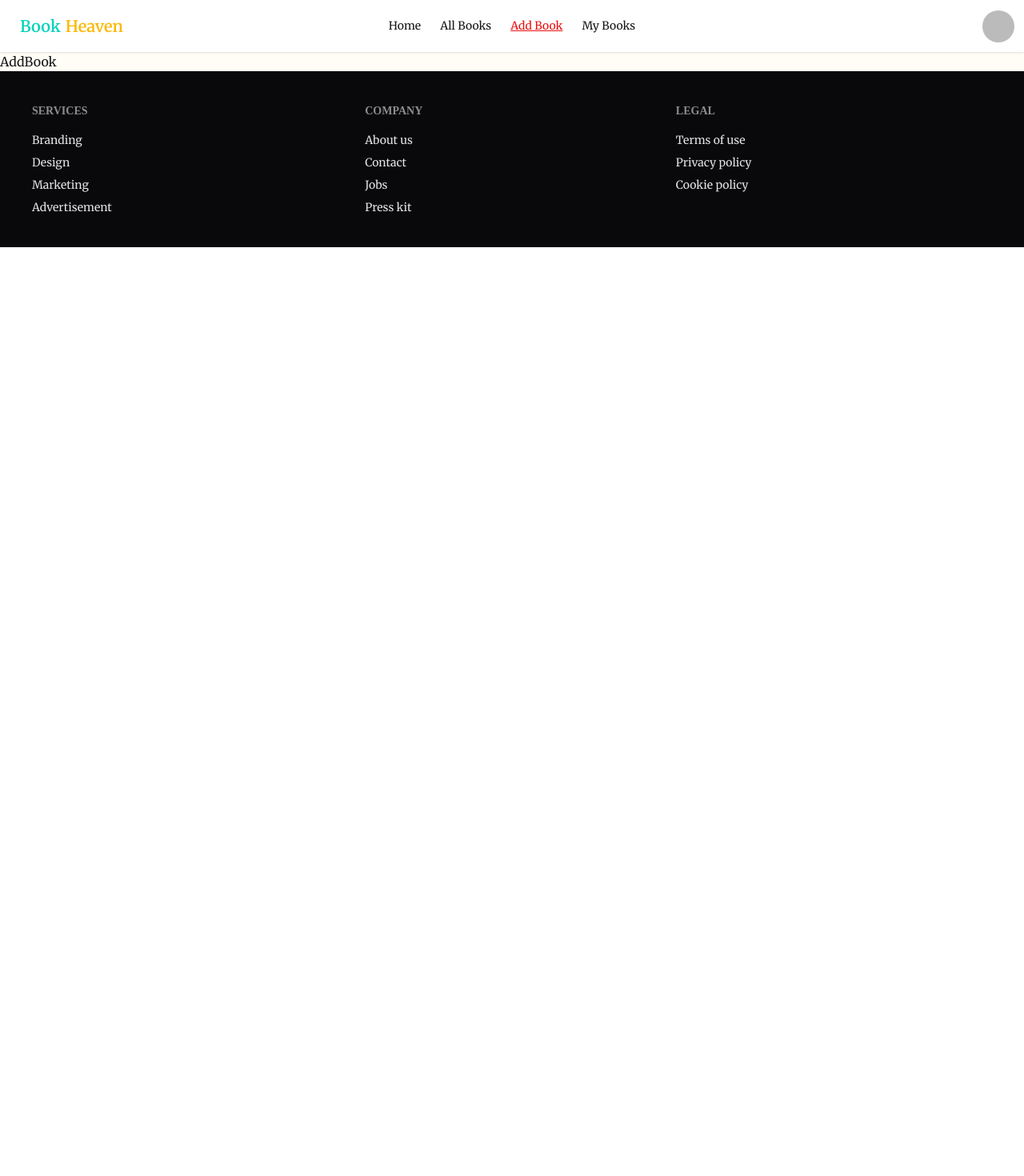
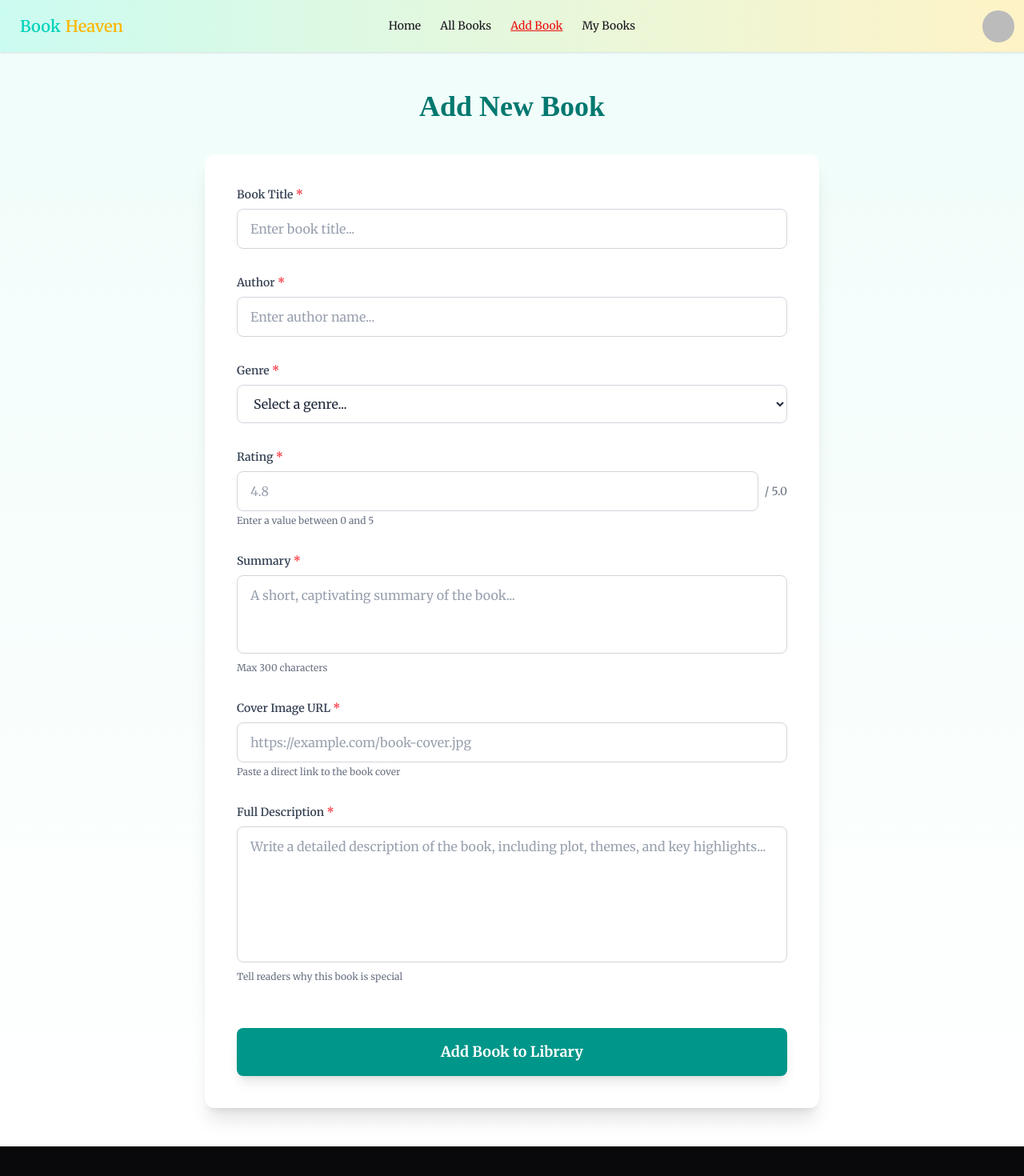
Before and after one commit to AI-Akash11/Book-Heaven-Client, a React (Vite) app: page /add-book in a window 1280 px wide. Shown: the top 1470 px of the page at 80% size. Before the commit the page ends 800 px from the top, so only its background shows below. Built offline with nearby package versions, Linux system fonts and the light colour scheme; no server answers; sample sign-in values are in the browser's storage; a web font is replaced by a local one.

Commit message:
added Add-Book page

```diff
--- a/src/components/LatestBooks.jsx
+++ b/src/components/LatestBooks.jsx
@@ -77,13 +77,13 @@ const LatestBooks = () => {
                   <img
                     src={cover}
                     alt={title}
-                    className="w-[80%] object-cover rounded-lg"
+                    className="w-[80%] max-h-[420px] object-cover rounded-lg"
                     onError={(e) => (e.target.src = "https://via.placeholder.com/200x280?text=No+Image")}
                   />
                 </div>
 
                 {/* Book Info - Takes remaining space */}
-                <div className="flex-1 space-y-2">
+                <div className="flex-1 flex flex-col justify-end space-y-2">
                   <h3 className="font-semibold text-lg text-gray-900 line-clamp-2 leading-tight">
                     {title}
                   </h3>
--- a/src/components/Navbar.jsx
+++ b/src/components/Navbar.jsx
@@ -33,7 +33,7 @@ const Navbar = () => {
     </>
   );
   return (
-    <div className="navbar bg-base-100 shadow-sm">
+    <div className="navbar bg-linear-to-r from-teal-100 to-amber-100 shadow-sm">
       <div className="navbar-start">
         <div className="dropdown">
           <div tabIndex={0} role="button" className="btn btn-ghost lg:hidden">
--- a/src/pages/AddBook.jsx
+++ b/src/pages/AddBook.jsx
@@ -1,11 +1,208 @@
-import React from 'react';
+import React, { useContext } from 'react';
+import { format } from 'date-fns';
+import useAxios from '../hooks/useAxios';
+import { AuthContext } from '../context/AuthContext';
+import toast from 'react-hot-toast';
 
 const AddBook = () => {
-    return (
-        <div>
-            AddBook
+    const {user} = useContext(AuthContext)
+
+    const axios = useAxios()
+
+
+    const handleAddBook = (e)=>{
+        e.preventDefault();
+        const form= e.target;
+
+        const title = form.title.value;
+        const author = form.author.value;
+        const genre = form.genre.value;
+        const rating = form.rating.value;
+        const summary = form.summary.value;
+        const description = form.description.value;
+        const coverImage = form.cover_image.value;
+        const userEmail = user.email;
+        const userName = user.displayName;
+        const created_at = format(new Date(), "yyyy-MM-dd'T'HH:mm:ss'Z'")
+
+        const bookData = {
+      title,
+      author,
+      genre,
+      rating: parseFloat(rating),
+      summary,
+      description,
+      coverImage,
+      userEmail,
+      userName,
+      created_at,
+    };
+    // console.log(bookData)
+
+
+    axios
+    .post("/books",bookData)
+    .then((data)=>{
+        console.log(data.data);
+
+        if(data.data.insertId){
+            toast.success("Book created successfully")
+        }
+    })
+    .catch(err =>{
+        console.log(err)
+    })
+    form.reset();
+    }
+  return (
+    <div className="min-h-screen bg-linear-to-b from-teal-50 to-white py-12">
+      <div className="container mx-auto px-4">
+        <div className="max-w-3xl mx-auto">
+          {/* Page Title */}
+          <h1 className="text-3xl md:text-4xl font-bold text-center text-teal-700 mb-10">
+            Add New Book
+          </h1>
+
+          {/* Form Card */}
+          <div className="bg-white rounded-xl shadow-xl p-8 md:p-10">
+            <form onSubmit={handleAddBook} className="space-y-8">
+
+              {/* Title */}
+              <div>
+                <label htmlFor="title" className="block text-sm font-semibold text-gray-700 mb-2">
+                  Book Title <span className="text-red-500">*</span>
+                </label>
+                <input
+                required
+                name='title'
+                  type="text"
+                  id="title"
+                  placeholder="Enter book title..."
+                  className="w-full px-4 py-3 border border-gray-300 rounded-lg focus:ring-2 focus:ring-teal-500 focus:border-transparent outline-none transition text-gray-800 placeholder-gray-400"
+                />
+              </div>
+
+              {/* Author */}
+              <div>
+                <label htmlFor="author" className="block text-sm font-semibold text-gray-700 mb-2">
+                  Author <span className="text-red-500">*</span>
+                </label>
+                <input
+                required
+                name='author'
+                  type="text"
+                  id="author"
+                  placeholder="Enter author name..."
+                  className="w-full px-4 py-3 border border-gray-300 rounded-lg focus:ring-2 focus:ring-teal-500 focus:border-transparent outline-none transition text-gray-800 placeholder-gray-400"
+                />
+              </div>
+
+              {/* Genre */}
+              <div>
+                <label htmlFor="genre" className="block text-sm font-semibold text-gray-700 mb-2">
+                  Genre <span className="text-red-500">*</span>
+                </label>
+                <select
+                name='genre'
+                  id="genre"
+                  className="w-full px-4 py-3 border border-gray-300 rounded-lg focus:ring-2 focus:ring-teal-500 focus:border-transparent outline-none transition text-gray-800"
+                >
+                  <option value="">Select a genre...</option>
+                  <option value="Fantasy">Fantasy</option>
+                  <option value="Dark Fantasy">Dark Fantasy</option>
+                  <option value="Sci-Fi">Sci-Fi</option>
+                  <option value="Mystery">Mystery</option>
+                  <option value="Romance">Romance</option>
+                  <option value="Thriller">Thriller</option>
+                  <option value="Horror">Horror</option>
+                  <option value="Non-Fiction">Non-Fiction</option>
+                </select>
+              </div>
+
+              {/* Rating */}
+              <div>
+                <label htmlFor="rating" className="block text-sm font-semibold text-gray-700 mb-2">
+                  Rating <span className="text-red-500">*</span>
+                </label>
+                <div className="flex items-center gap-2">
+                  <input
+                  name='rating'
+                    type="number"
+                    id="rating"
+                    min="0"
+                    max="5"
+                    step="0.1"
+                    placeholder="4.8"
+                    className="w-full px-4 py-3 border border-gray-300 rounded-lg focus:ring-2 focus:ring-teal-500 focus:border-transparent outline-none transition text-gray-800 placeholder-gray-400"
+                  />
+                  <span className="text-sm text-gray-500 whitespace-nowrap">/ 5.0</span>
+                </div>
+                <p className="text-xs text-gray-500 mt-1">Enter a value between 0 and 5</p>
+              </div>
+
+              {/* Summary */}
+              <div>
+                <label htmlFor="summary" className="block text-sm font-semibold text-gray-700 mb-2">
+                  Summary <span className="text-red-500">*</span>
+                </label>
+                <textarea
+                required
+                name='summary'
+                  id="summary"
+                  rows="3"
+                  placeholder="A short, captivating summary of the book..."
+                  className="w-full px-4 py-3 border border-gray-300 rounded-lg focus:ring-2 focus:ring-teal-500 focus:border-transparent outline-none transition text-gray-800 placeholder-gray-400 resize-none"
+                ></textarea>
+                <p className="text-xs text-gray-500 mt-1">Max 300 characters</p>
+              </div>
+
+              {/* Cover Image URL */}
+              <div>
+                <label htmlFor="coverImage" className="block text-sm font-semibold text-gray-700 mb-2">
+                  Cover Image URL <span className="text-red-500">*</span>
+                </label>
+                <input
+                required
+                name='cover_image'
+                  type="url"
+                  id="coverImage"
+                  placeholder="https://example.com/book-cover.jpg"
+                  className="w-full px-4 py-3 border border-gray-300 rounded-lg focus:ring-2 focus:ring-teal-500 focus:border-transparent outline-none transition text-gray-800 placeholder-gray-400"
+                />
+                <p className="text-xs text-gray-500 mt-1">Paste a direct link to the book cover</p>
+              </div>
+
+              {/* Description */}
+              <div>
+                <label htmlFor="description" className="block text-sm font-semibold text-gray-700 mb-2">
+                  Full Description <span className="text-red-500">*</span>
+                </label>
+                <textarea
+                required
+                name='description'
+                  id="description"
+                  rows="6"
+                  placeholder="Write a detailed description of the book, including plot, themes, and key highlights..."
+                  className="w-full px-4 py-3 border border-gray-300 rounded-lg focus:ring-2 focus:ring-teal-500 focus:border-transparent outline-none transition text-gray-800 placeholder-gray-400 resize-none"
+                ></textarea>
+                <p className="text-xs text-gray-500 mt-1">Tell readers why this book is special</p>
+              </div>
+
+              {/* Submit Button */}
+              <div className="pt-6">
+                <button
+                  type="submit"
+                  className="w-full py-4 bg-teal-600 text-white font-bold text-lg rounded-lg hover:bg-teal-700 transition shadow-lg transform hover:scale-105 duration-200 hover:cursor-pointer"
+                >
+                  Add Book to Library
+                </button>
+              </div>
+            </form>
+          </div>
         </div>
-    );
+      </div>
+    </div>
+  );
 };
 
 export default AddBook;
```
